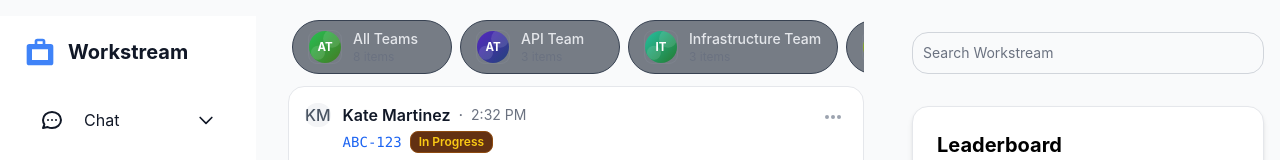
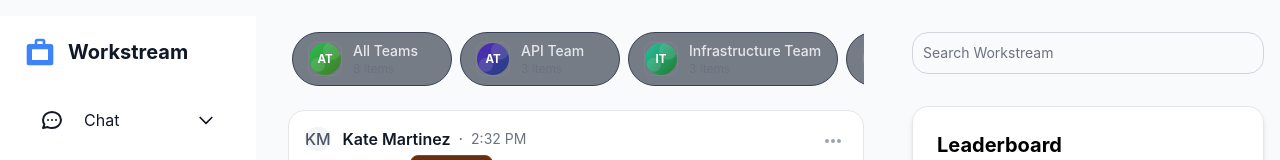
Before and after one commit to corbin1988/workstream-frontend-poc, a Next.js app: page / in a window 1280 px wide. Shown: the top 160 px of the page. Built offline with nearby package versions, Linux system fonts and the light colour scheme.

Commit message:
Fix team filter top and bottom padding

```diff
--- a/src/components/TeamFilter.tsx
+++ b/src/components/TeamFilter.tsx
@@ -43,7 +43,7 @@
   };
 
   return (
-    <div className="w-full min-w-0 overflow-x-auto overflow-y-hidden py-1 px-1">
+    <div className="w-full min-w-0 overflow-x-auto overflow-y-hidden py-4 px-1">
       <div className="flex flex-nowrap items-center gap-2 w-max">
         {teams.map(team => {
           const isSelected = selected === team.key || selected === team.name;
--- a/src/pages/index.tsx
+++ b/src/pages/index.tsx
@@ -50,7 +50,7 @@
             onDailyReviewClick={() => setWorkDrawerOpen(true)}
           />
 
-          <main className="flex-1 min-w-0 bg-gray-50 dark:bg-gray-900 lg:ml-64 xl:mr-96 px-2 sm:px-4 md:px-6 lg:px-8 py-2 sm:py-4 space-y-2 pb-20 overscroll-none max-w-4xl lg:max-w-none">
+          <main className="flex-1 min-w-0 bg-gray-50 dark:bg-gray-900 lg:ml-64 xl:mr-96 px-2 sm:px-4 md:px-6 lg:px-8 pt-4 pb-20 space-y-2 overscroll-none max-w-4xl lg:max-w-none">
             <TeamFilter teams={teams} selected={selectedTeam} onSelect={handleSelect} />
             <Feed5 selectedTeam={selectedTeam} />
           </main>
```
